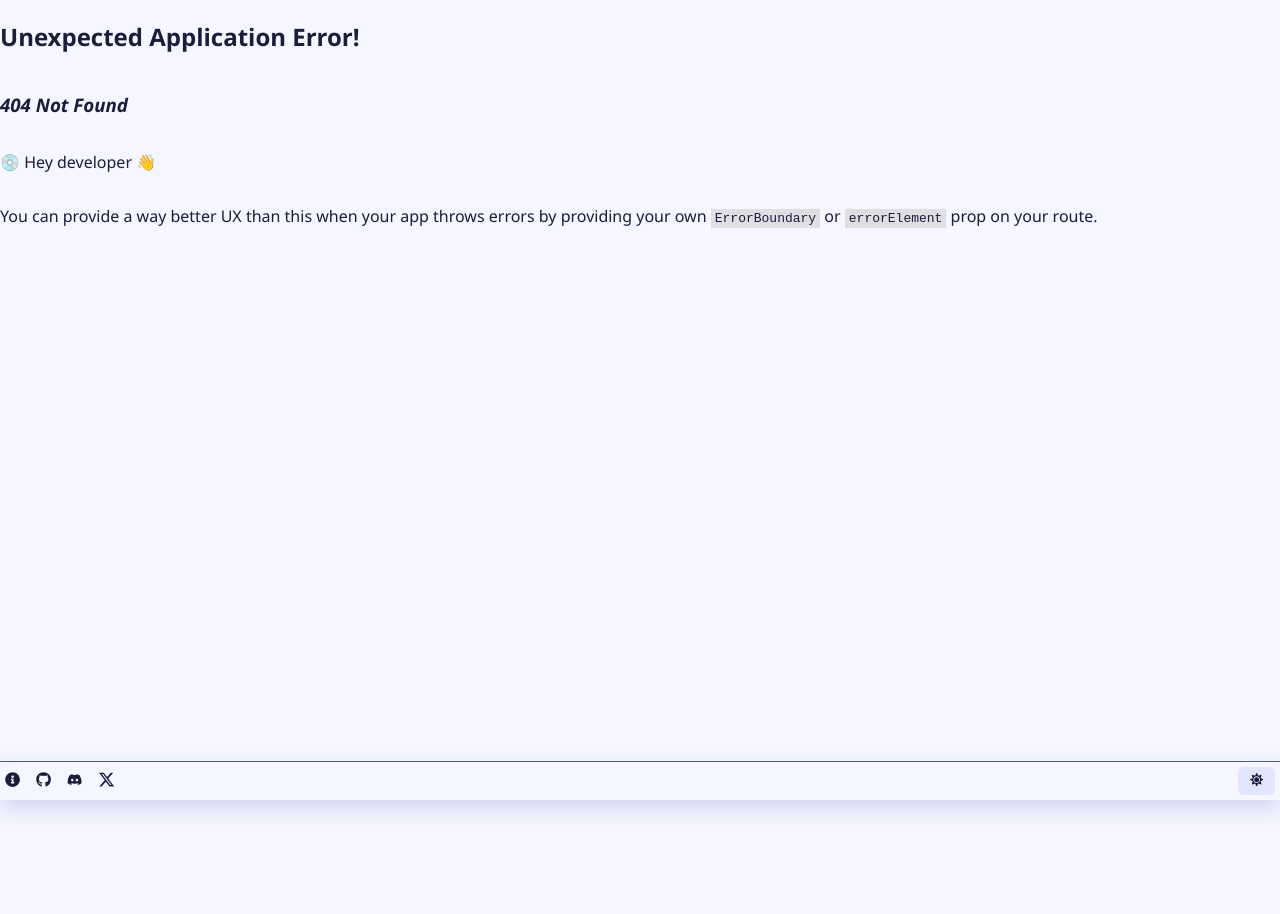
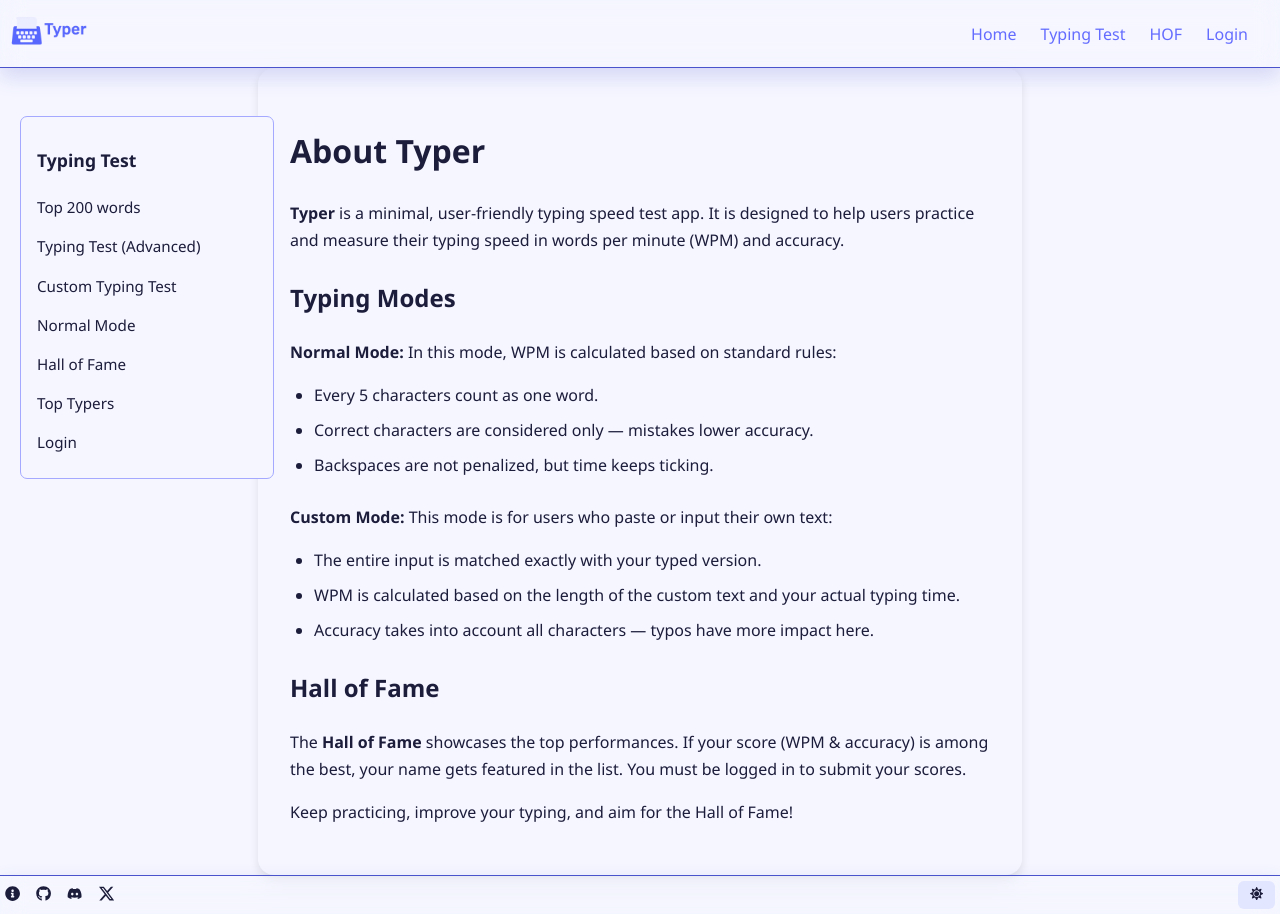
Before and after one commit to mohd-javed7/TypingApp, a React (Vite) app in the folder frontend/: page /about in a window 1280 px wide. Before the commit this address had no page. Before the commit the page ends 800 px from the top, so only its background shows below. Built offline with nearby package versions, Linux system fonts and the light colour scheme.

Commit message:
updated about
forget to add the about section

```diff
--- a/frontend/src/App.jsx
+++ b/frontend/src/App.jsx
@@ -13,6 +13,7 @@ import { AuthProvider } from './authContext';
 import Leaderboard from './pages/topTypers';
 import Advance from './pages/advance';
 import CustomWords from './pages/customWords';
+import About from './pages/about';
 
 
 
@@ -53,6 +54,10 @@ function App() {
     {
       path: "/custom-words",
       element: <><NavBar /><Sidebar /> <CustomWords/></>
+    },
+    {
+      path: "/about",
+      element: <><NavBar /><Sidebar /> <About/></>
     }
   ])
   return (
--- a/frontend/src/components/footer.jsx
+++ b/frontend/src/components/footer.jsx
@@ -19,8 +19,8 @@ const Footer = () => {
   return (
     <div className='footer'>
       <div className="footer-links">
-        <a href="/contact" target="_blank"><FaInfoCircle /></a>
-        <a href="/git" target="_blank" ><FaGithub /></a>
+        <a href="/about" target="_blank"><FaInfoCircle /></a>
+        <a href="https://github.com/mohd-javed7/TypingApp" target="_blank" ><FaGithub /></a>
         <a href="https://discordapp.com/users/628280143760326688" target="_blank"><FaDiscord /></a>
         <a href="https://x.com/Javed35984979" target="_blank"><SiX /></a>
       </div>
--- /dev/null
+++ b/frontend/src/pages/about.css
@@ -0,0 +1,34 @@
+.center-container {
+    display: flex;
+    justify-content: center;
+    align-items: center;
+    min-height: 100vh; /* full viewport height */
+    background-color: var(--bg-color);
+  }
+
+  .about-container {
+    max-width: 700px;
+    width: 90%;
+    padding: 2rem;
+    line-height: 1.7;
+    color: var(--text-color);
+    background-color: var(--bg-color);
+    border-radius: 1rem;
+    box-shadow: 0 4px 10px rgba(0, 0, 0, 0.1);
+  }
+
+  .about-container h1,
+  .about-container h2 {
+    margin-top: 1.5rem;
+    color:  var(--text-color);
+  }
+
+  .about-container ul {
+    padding-left: 1.5rem;
+    margin-top: 0.5rem;
+    margin-bottom: 1.5rem;
+  }
+
+  .about-container li {
+    margin-bottom: 0.5rem;
+  }
--- /dev/null
+++ b/frontend/src/pages/about.jsx
@@ -0,0 +1,43 @@
+import React from 'react';
+import './about.css';
+
+const About = () => {
+  return (
+    <div className="center-container">
+      <div className="about-container">
+        <h1>About Typer</h1>
+        <p>
+          <strong>Typer</strong> is a minimal, user-friendly typing speed test app. It is designed to help users practice
+          and measure their typing speed in words per minute (WPM) and accuracy.
+        </p>
+
+        <h2>Typing Modes</h2>
+        <p><strong>Normal Mode:</strong> In this mode, WPM is calculated based on standard rules:</p>
+        <ul>
+          <li>Every 5 characters count as one word.</li>
+          <li>Correct characters are considered only — mistakes lower accuracy.</li>
+          <li>Backspaces are not penalized, but time keeps ticking.</li>
+        </ul>
+
+        <p><strong>Custom Mode:</strong> This mode is for users who paste or input their own text:</p>
+        <ul>
+          <li>The entire input is matched exactly with your typed version.</li>
+          <li>WPM is calculated based on the length of the custom text and your actual typing time.</li>
+          <li>Accuracy takes into account all characters — typos have more impact here.</li>
+        </ul>
+
+        <h2>Hall of Fame</h2>
+        <p>
+          The <strong>Hall of Fame</strong> showcases the top performances. If your score (WPM & accuracy) is among the
+          best, your name gets featured in the list. You must be logged in to submit your scores.
+        </p>
+
+        <p>
+          Keep practicing, improve your typing, and aim for the Hall of Fame!
+        </p>
+      </div>
+    </div>
+  );
+};
+
+export default About;
```
